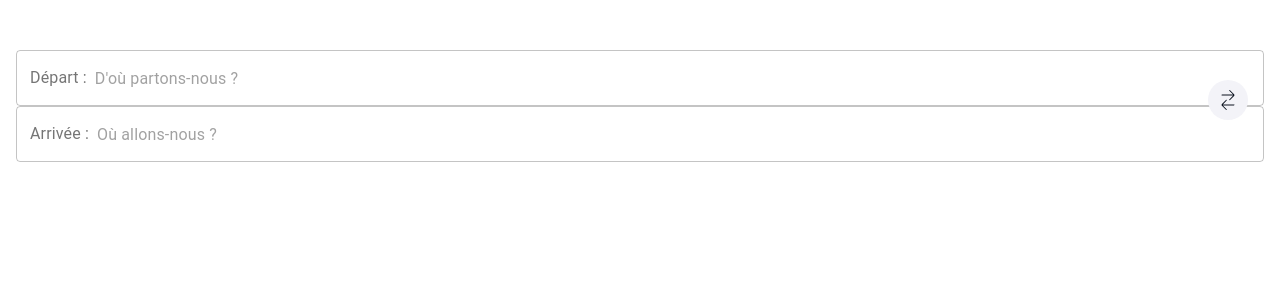
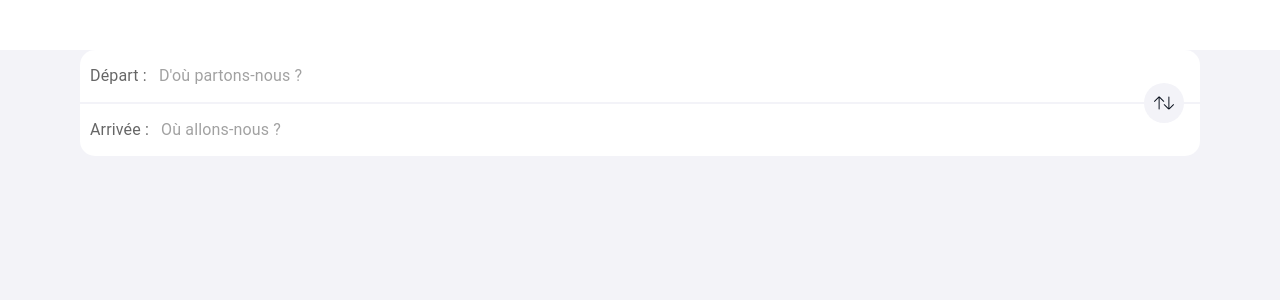
Before and after one commit to OlgaKush512/tictactrip_test_frontend, a React (Create React App) app in the folder tictactrip/: page /itinerary in a window 1280 px wide. Shown: the top 300 px of the page. Built offline with nearby package versions, Linux system fonts and the light colour scheme; no server answers.

Commit message:
Design improvement Itinerary.tsx

```diff
--- a/tictactrip/src/components/Itinerary1.tsx
+++ b/tictactrip/src/components/Itinerary1.tsx
@@ -5,6 +5,10 @@ import {
   IconButton,
   Typography,
   PopperPlacementType,
+  Input,
+  Container,
+  Grid,
+  Box,
 } from '@mui/material';
 import CityContext from '../context/CityContext';
 import './Itinerary.css';
@@ -198,6 +202,12 @@ const Itinerary = () => {
   }, [choosenDestination]);
 
   return (
+    <Box
+      sx={{ backgroundColor: 'rgb(243, 243, 248)' }}
+      style={{ minHeight: '100vh', minWidth: 'auto' }}
+    >
+      <Container>
+        {/* <Grid container columns={10} justifyContent="center" mt={10} spacing={2}> */}
         <ItineraryUniversalBox
           style={{ marginTop: '50px' }}
           className="itinerary-universal"
@@ -218,7 +228,9 @@ const Itinerary = () => {
             <PoperBoard
               setOpen={setOpenDestination}
               popperWidth={popperWidth}
-          objective={popularDestination ? 'Destination Populaires' : 'Villes'}
+              objective={
+                popularDestination ? 'Destination Populaires' : 'Villes'
+              }
               data={dataPopDes}
               setChoosen={setChoosenDestination}
               open={openDestination}
@@ -227,47 +239,54 @@ const Itinerary = () => {
               isContextUsed={false}
               setLocation={setDestination}
             />
-        <TextField
-          sx={{
-            '&MuiOutlinedInput-root': {
-              borderRadius: '0.875rem 0.875rem 0px 0px',
-            },
-          }}
-          color="primary"
+            <Input
               placeholder="D'où partons-nous ?"
               value={departure}
               onChange={handleInputChangeDeparture}
               onClick={handleClickDeparture('bottom-start')}
               autoComplete="off"
-          InputProps={{
-            startAdornment: (
+              disableUnderline
+              startAdornment={
                 <InputAdornment position="start" className="adornment">
-                <Typography className="font-itinerary-input ">
-                  Départ :
-                </Typography>
+                  Départ&nbsp;:&nbsp;
                 </InputAdornment>
-            ),
+              }
+              sx={{
+                borderRadius: '15px 15px 0px 0px',
+                padding: 1,
+                backgroundColor: 'white',
+                border: '2px solid transparent',
+                '&:hover': { backgroundColor: '#e5e5ef' },
+                '&.Mui-focused': {
+                  border: '2px solid #127996',
+                },
               }}
             />
-        <TextField
-          className="input-bottom"
-          style={blockUniversalTo}
-          color="primary"
+            <Input
               placeholder="Où allons-nous ?"
               value={destination}
               onChange={handleInputChangeDestination}
               onClick={handleClickDestination('bottom-start')}
               autoComplete="off"
-          InputProps={{
-            startAdornment: (
+              startAdornment={
                 <InputAdornment position="start" className="adornment">
-                <Typography className="font-itinerary-input ">
-                  Arrivée :
-                </Typography>
+                  Arrivée&nbsp;:&nbsp;
                 </InputAdornment>
-            ),
+              }
+              disableUnderline
+              sx={{
+                marginTop: '2px',
+                backgroundColor: 'white',
+                borderRadius: '0px 0px 15px 15px',
+                padding: 1,
+                border: '2px solid transparent',
+                '&:hover': { backgroundColor: '#e5e5ef' },
+                '&.Mui-focused': {
+                  border: '2px solid #127996',
+                },
               }}
             />
+
             <IconButton
               sx={buttonExchange}
               onClick={() => {
@@ -276,7 +295,7 @@ const Itinerary = () => {
               }}
             >
               <ButtonIcon
-            stylr={buttonExchangeSVG}
+                style={buttonExchangeSVG}
                 variant="contained"
                 size="large"
                 sx={{ zIndex: 2 }}
@@ -284,6 +303,8 @@ const Itinerary = () => {
             </IconButton>
           </BlockFromTo>
         </ItineraryUniversalBox>
+      </Container>
+    </Box>
   );
 };
 
```
Lines whose indentation alone changed are shown as unchanged.
